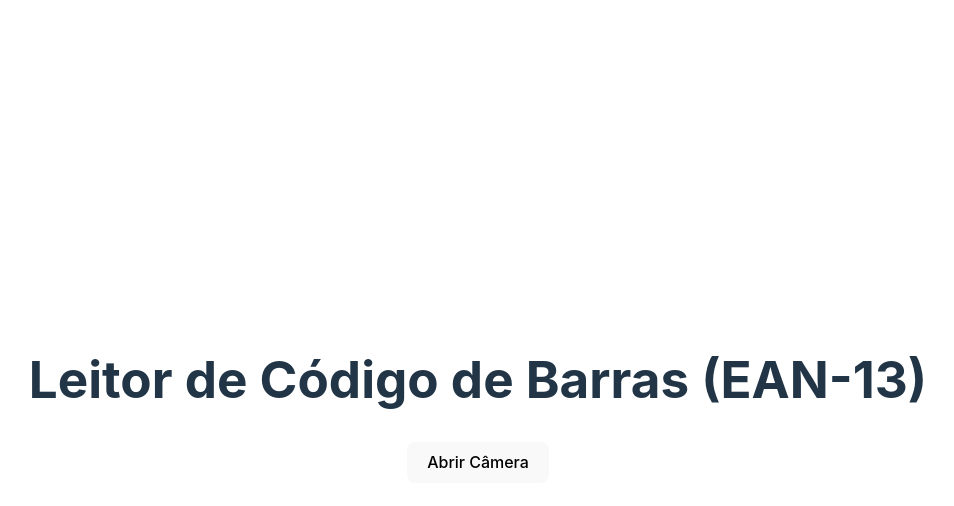
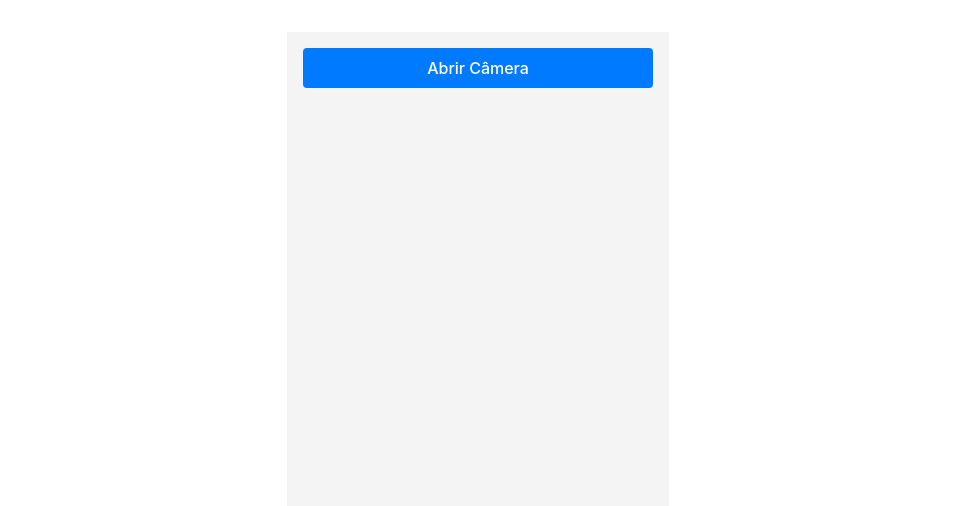
Before and after one commit to jarbsoncosta/qr-code, a React (Vite) app: page / in a window 1280 px wide. Shown: the top 506 px of the page, without its empty margins (162-1116 px from the left). Built offline with nearby package versions, Linux system fonts and the light colour scheme.

Commit message:
mudando para jsx

```diff
--- a/src/components/BarcodeScanner/index.jsx
+++ b/src/components/BarcodeScanner/index.jsx
@@ -1,6 +1,7 @@
 import React, { useState, useEffect, useRef } from 'react';
 import { BrowserMultiFormatReader } from '@zxing/library';
 import { products } from '../../utils/dados';
+import "./styles.css"
 
 export function BarcodeScanner() {
   const [data, setData] = useState(null);
@@ -76,43 +77,36 @@ export function BarcodeScanner() {
   }, [isCameraOpen]);
 
   return (
-    <div className="flex flex-col items-center justify-center min-h-screen bg-gray-100 p-4">
-      <h1 className="text-2xl font-bold mb-4">Leitor de Código de Barras (EAN-13)</h1>
+    <div className="scanner-container">
 
       {!isCameraOpen && !data && (
-        <button
-          onClick={handleOpenCamera}
-          className="px-4 py-2 bg-blue-500 text-white rounded-md hover:bg-blue-600 focus:outline-none focus:ring-2 focus:ring-blue-300"
-        >
+        <button onClick={handleOpenCamera} className="button button-open">
           Abrir Câmera
         </button>
       )}
 
       {isCameraOpen && (
-        <div className="w-full h-screen relative bg-black">
-          <video ref={videoRef} style={{ width: '100%', height: '100%' }} autoPlay playsInline />
+        <div className="video-container">
+          <video ref={videoRef} className="video" autoPlay playsInline />
 
-          <button
-            onClick={handleCloseCamera}
-            className="absolute bottom-4 left-1/2 transform -translate-x-1/2 px-4 py-2 bg-red-500 text-white rounded-md hover:bg-red-600 focus:outline-none focus:ring-2 focus:ring-red-300"
-          >
+          <button onClick={handleCloseCamera} className="button button-close">
             Fechar Câmera
           </button>
         </div>
       )}
 
       {data && (
-        <div className="mt-4">
-          <h2 className="text-lg font-medium">Código Capturado:</h2>
-          <p className="text-gray-700">{data}</p>
+        <div className="result-container">
+          <h2 className="subtitle">Código Capturado:</h2>
+          <p className="result-text">{data}</p>
 
           {dataFilter ? (
-            <div className="mt-4">
-              <h3 className="text-md font-semibold">Produto Encontrado:</h3>
-              <p className="text-gray-700">{dataFilter.name}</p>
+            <div className="product-info">
+              <h3 className="product-title">Produto Encontrado:</h3>
+              <p className="product-name">{dataFilter.name}</p>
             </div>
           ) : (
-            <p className="text-red-500 mt-2">Produto não encontrado!</p>
+            <p className="error-text">Produto não encontrado!</p>
           )}
 
           <button
@@ -120,7 +114,7 @@ export function BarcodeScanner() {
               handleCloseCamera();
               handleOpenCamera(); // Reinicia a câmera
             }}
-            className="mt-4 px-4 py-2 bg-green-500 text-white rounded-md hover:bg-green-600 focus:outline-none focus:ring-2 focus:ring-green-300"
+            className="button button-restart"
           >
             Escanear Novo Código
           </button>
--- a/src/components/BarcodeScanner/styles.css
+++ b/src/components/BarcodeScanner/styles.css
@@ -1,12 +1,96 @@
-@keyframes scan {
-    0% {
-      top: 0;
-    }
-    100% {
-      top: calc(100% - 1px);
-    }
-  }
+.scanner-container {
+  display: flex;
+  flex-direction: column;
+  width: 350px;
 
-  .animate-scan {
-    animation: scan 2s linear infinite;
-  }
+  min-height: 100vh;
+  background-color: #f4f4f4;
+  padding: 16px;
+}
+
+.title {
+  font-size: 24px;
+  font-weight: bold;
+  margin-bottom: 16px;
+}
+
+.button {
+  padding: 10px 20px;
+  border: none;
+  border-radius: 4px;
+  font-size: 16px;
+  cursor: pointer;
+}
+
+.button-open {
+  background-color: #007bff;
+  color: white;
+}
+
+.button-open:hover {
+  background-color: #0056b3;
+}
+
+.button-close {
+  left: 50%;
+  transform: translateX(-50%);
+  background-color: #dc3545;
+  color: white;
+}
+
+.button-close:hover {
+  background-color: #a71d2a;
+}
+
+.button-restart {
+  background-color: #28a745;
+  color: white;
+  margin-top: 16px;
+}
+
+.button-restart:hover {
+  background-color: #1c7c31;
+}
+
+.video-container {
+  position: relative;
+}
+
+.video {
+  width: 100%;
+  height: 150px;
+
+}
+
+.result-container {
+  margin-top: 16px;
+  text-align: center;
+}
+
+.subtitle {
+  font-size: 20px;
+  font-weight: 500;
+}
+
+.result-text {
+  color: #333;
+}
+
+.product-info {
+  margin-top: 12px;
+}
+
+.product-title {
+  font-size: 18px;
+  font-weight: bold;
+}
+
+.product-name {
+  font-size: 16px;
+  color: #555;
+}
+
+.error-text {
+  color: red;
+  margin-top: 8px;
+}
```
